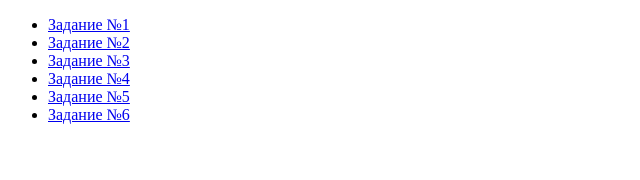
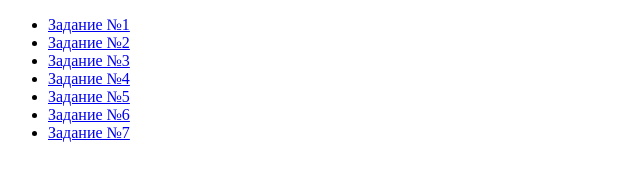
Before and after one commit to stanisurav/JavaScript, a plain HTML site: page www/lab1/index.html in a window 1280 px wide. Shown: the whole page, without its empty margins (0-640 px from the left). Drawn offline with Linux system fonts and the light colour scheme.

Commit message:
Добавление ссылки на задание №7

```diff
--- a/www/lab1/index.html
+++ b/www/lab1/index.html
@@ -13,6 +13,7 @@
         <li><a href="Lab4.html">Задание №4</a></li>
         <li><a href="Lab5.html">Задание №5</a></li>
         <li><a href="Lab6.html">Задание №6</a></li>
+        <li><a href="Lab7.html">Задание №7</a></li>
     </ul>
   </body>
 </html>
```
